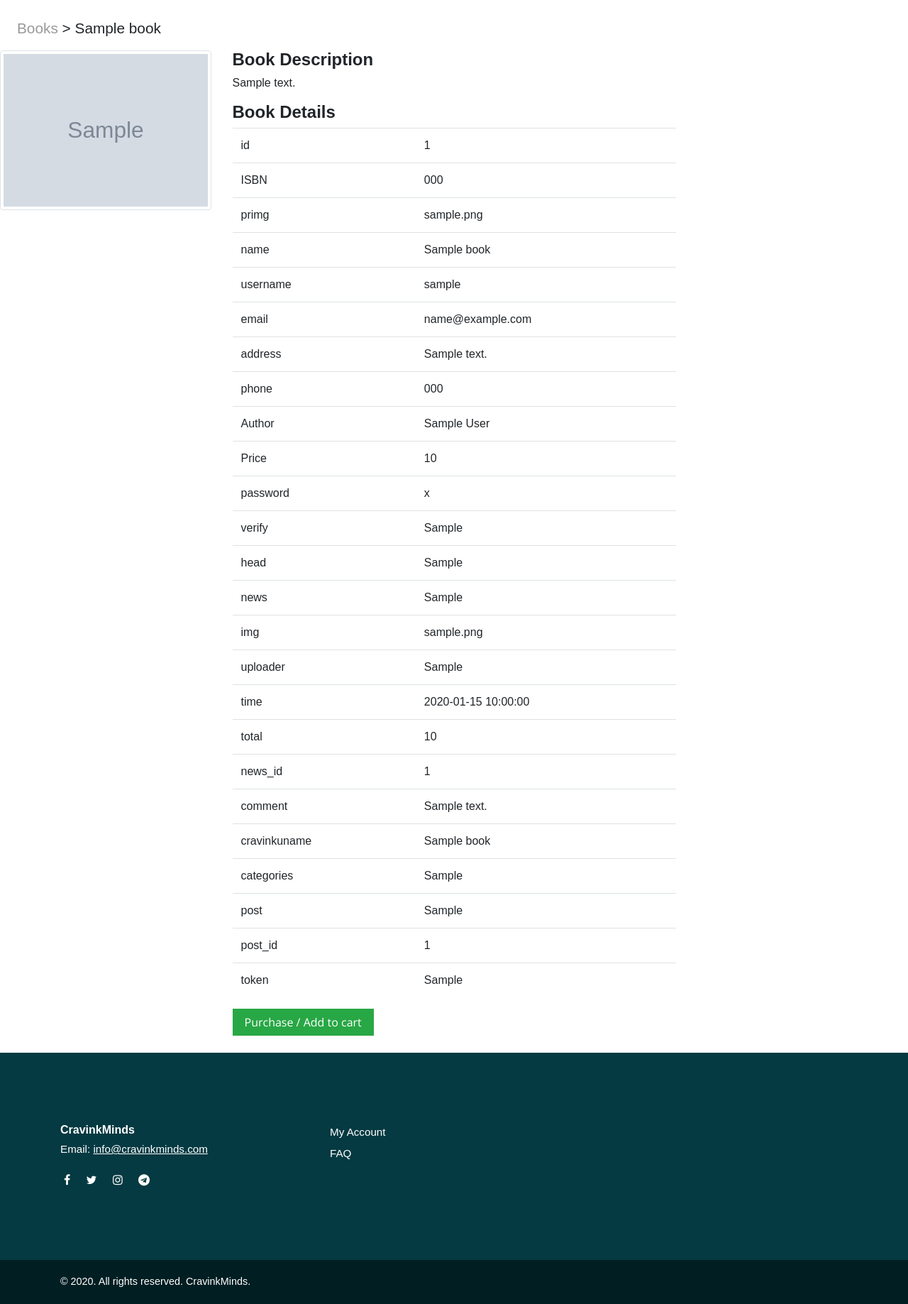
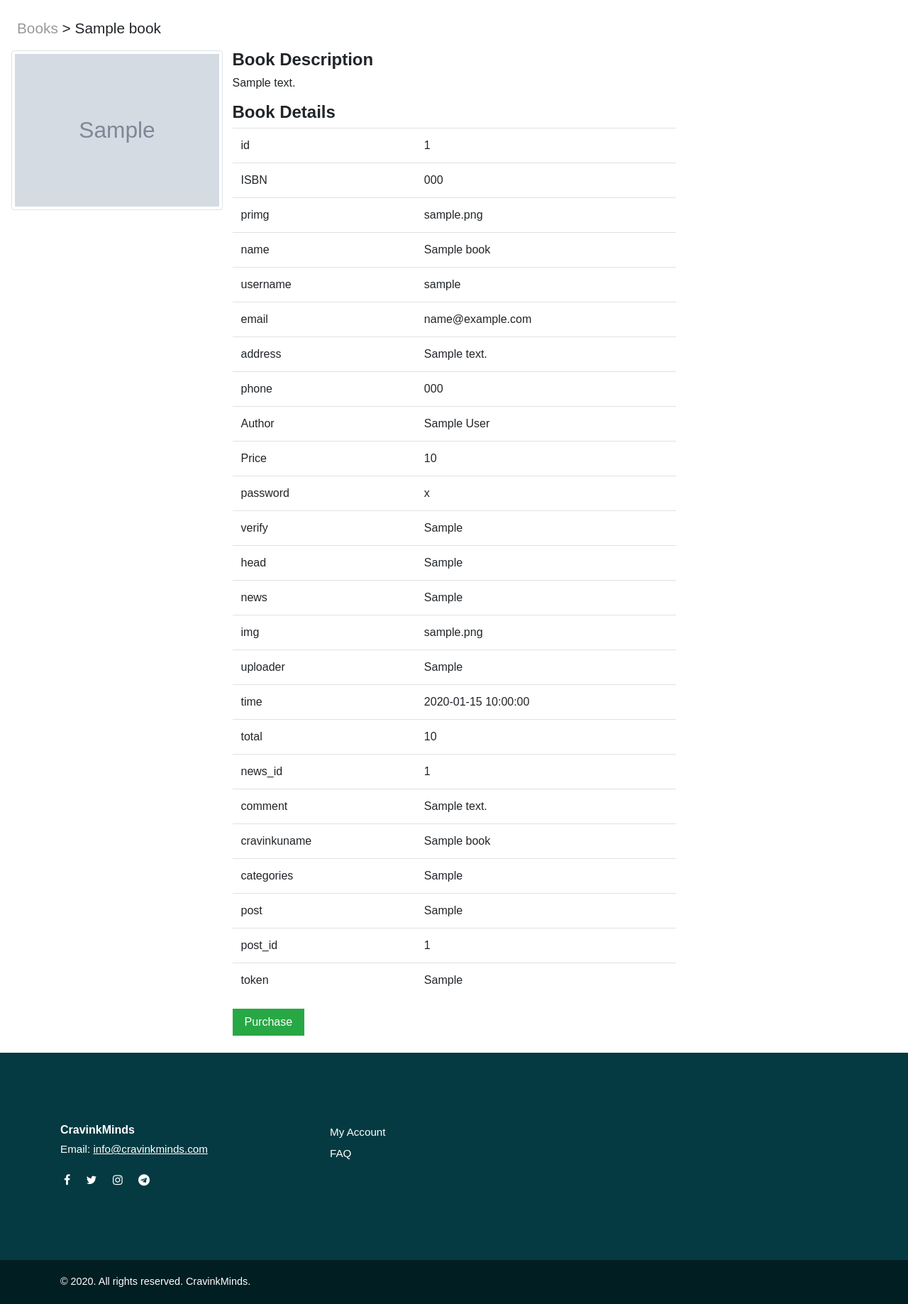
Before and after one commit to NowoCodes/Cravinkminds, a PHP site: page /book.php?bookisbn=000 in a window 1280 px wide. Shown: the part 96-1933 px from the top of the page at 71% size. Run offline with PHP 8.4, Linux system fonts and the light colour scheme; tables that the repository leaves empty or names only in its code hold one stand-in row (values such as "Sample post"); grey boxes marked "Sample" are stand-in pictures; some libraries are stand-ins or nearby versions.

Commit message:
add purchase link

```diff
--- a/book.php
+++ b/book.php
@@ -23,7 +23,7 @@ if (!$row) {
 <p class="lead ml-4 mt-4"><a href="books.php">Books</a> > <?= $row['book_title']; ?></p>
 <div class="row">
   <div class="col-md-3 text-center">
-    <img class="img-responsive img-thumbnail" src="./image/<?= $row['book_image']; ?>">
+    <img class="ml-3 img-responsive img-thumbnail" src="./img/books/<?= $row['book_image']; ?>">
   </div>
   <div class="col-md-6">
     <h4>Book Description</h4>
@@ -31,7 +31,7 @@ if (!$row) {
     <h4>Book Details</h4>
     <table class="table">
       <?php foreach ($row as $key => $value) {
-        if ($key == "book_descr" || $key == "book_image" || $key == "publisherid" || $key == "book_title") {
+        if ($key == "book_descr" || $key == "book_image" || $key == "book_title") {
           continue;
         }
         switch ($key) {
@@ -60,14 +60,13 @@ if (!$row) {
       }
       ?>
     </table>
-    <form method="post" action="cart.php">
+    <!-- <form method="post" action="cart.php">
       <input type="hidden" name="bookisbn" value="<?= $book_isbn; ?>">
-      <input type="submit" value="Purchase / Add to cart" name="cart" class="btn btn-success mb-4">
-    </form>
+      <input type="submit" value="Purchase" name="purchase" class="btn btn-success mb-4">
+    </form> -->
+    <a role="button" target="_blank" href="https://paystack.com/pay/cravinkmindsbook" class="btn btn-success mb-4 text-decoration-none">Purchase</a>
   </div>
 </div>
-
-
 
 
 </div>
```
